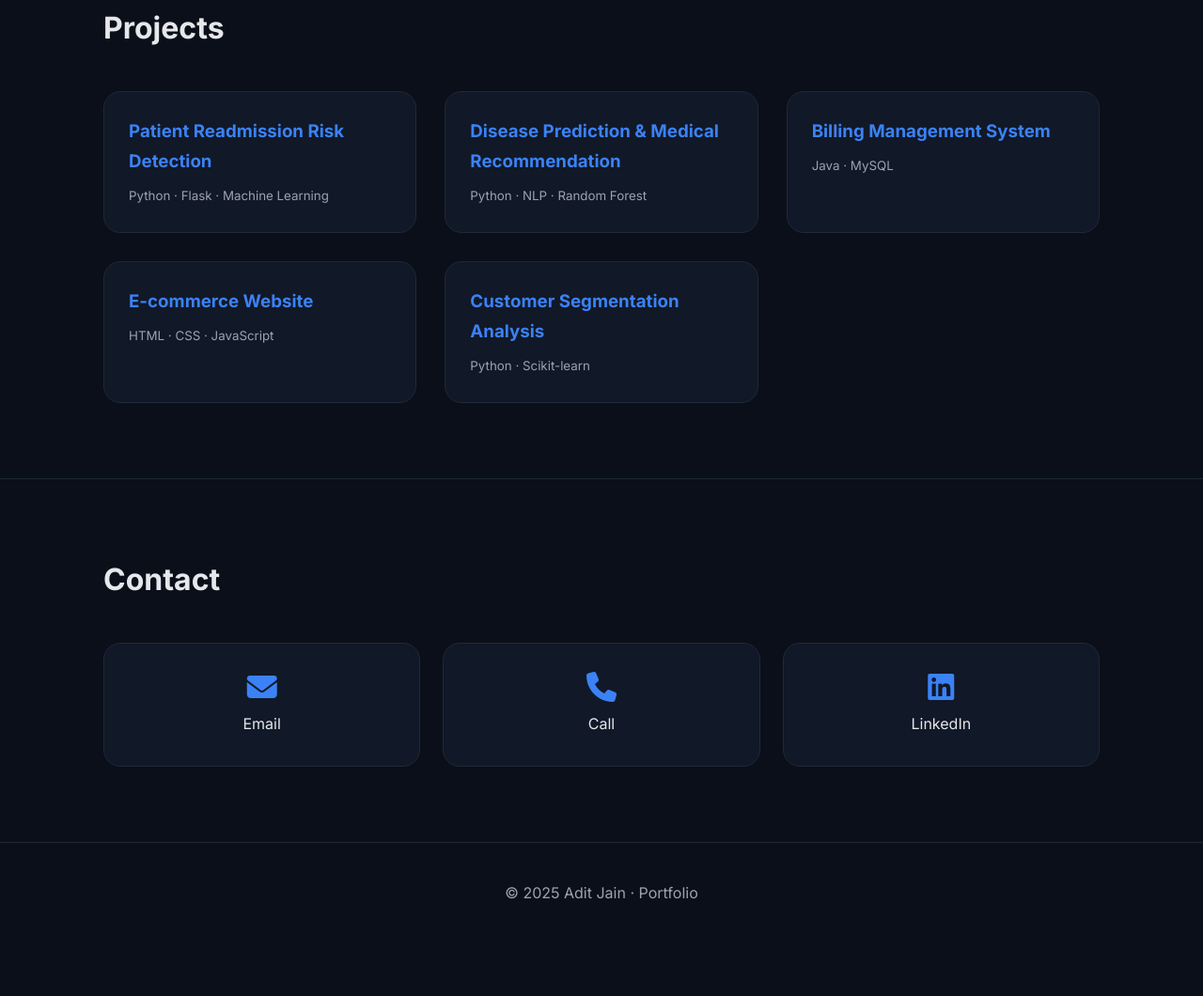
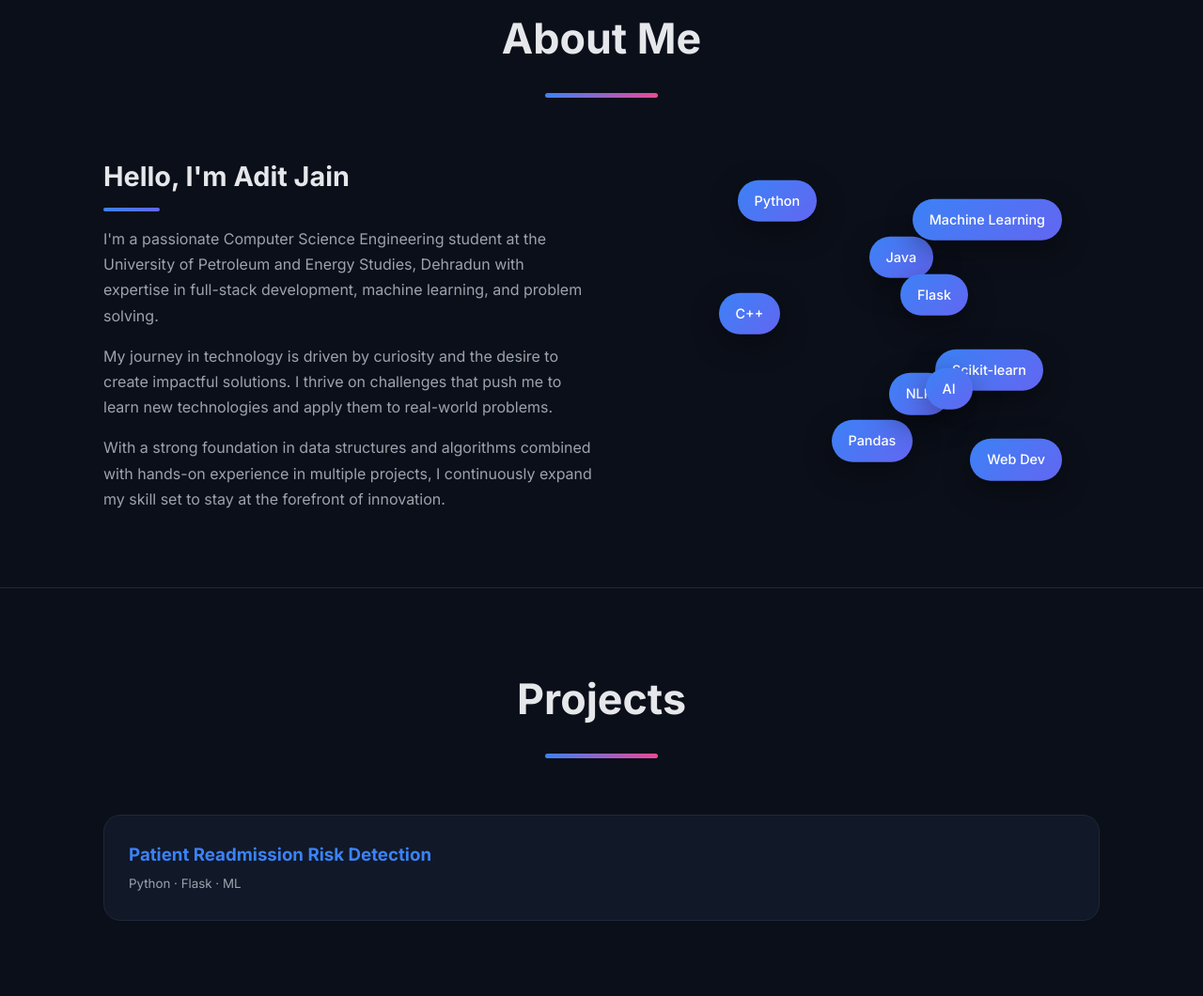
Before and after one commit to Adit-2005/dscscwwwwww, a plain HTML site: page index.html in a window 1280 px wide. Shown: the part 878-1938 px from the top of the page at 94% size. Before the commit the page ends 1882 px from the top, so only its background shows below. Drawn offline with Linux system fonts and the light colour scheme.

Commit message:
index.html

```diff
--- a/index.html
+++ b/index.html
@@ -5,7 +5,6 @@
 <meta name="viewport" content="width=device-width, initial-scale=1.0">
 <title>Adit Jain | Machine Learning Engineer</title>
 
-<!-- Fonts & Icons -->
 <link href="https://fonts.googleapis.com/css2?family=Inter:wght@300;400;500;600;700&display=swap" rel="stylesheet">
 <link rel="stylesheet" href="https://cdnjs.cloudflare.com/ajax/libs/font-awesome/6.4.0/css/all.min.css">
 
@@ -29,15 +28,13 @@
 }
 
 *{margin:0;padding:0;box-sizing:border-box;font-family:'Inter',sans-serif}
-
 body{
 background:var(--bg);
 color:var(--text);
-transition:.35s;
+transition:.3s;
 line-height:1.7;
 }
 
-/* ================= GLOBAL ================= */
 .container{
 max-width:1100px;
 margin:auto;
@@ -48,12 +45,23 @@ section{
 border-top:1px solid var(--border);
 }
 
+/* ===== SECTION TITLE (MATCH IMAGE) ===== */
 .section-title{
-font-size:2rem;
-margin-bottom:40px;
+text-align:center;
+font-size:2.8rem;
+font-weight:700;
+margin-bottom:20px;
 }
 
-/* ================= THEME TOGGLE ================= */
+.section-underline{
+width:120px;
+height:5px;
+margin:0 auto 60px;
+border-radius:4px;
+background:linear-gradient(90deg,#3b82f6,#ec4899);
+}
+
+/* ===== THEME TOGGLE ===== */
 .toggle{
 position:fixed;
 top:20px;
@@ -66,7 +74,7 @@ cursor:pointer;
 z-index:1000;
 }
 
-/* ================= HERO ================= */
+/* ===== HERO ===== */
 header{
 min-height:100vh;
 display:flex;
@@ -80,22 +88,9 @@ gap:60px;
 align-items:center;
 }
 
-.hero h1{
-font-size:3.2rem;
-font-weight:700;
-}
-
-.hero h2{
-margin-top:10px;
-color:var(--muted);
-font-weight:500;
-}
-
-.hero p{
-margin-top:18px;
-color:var(--muted);
-max-width:520px;
-}
+.hero h1{font-size:3.2rem}
+.hero h2{margin-top:10px;color:var(--muted)}
+.hero p{margin-top:18px;color:var(--muted)}
 
 .hero-actions{
 margin-top:28px;
@@ -111,7 +106,6 @@ border:1px solid var(--border);
 background:var(--card);
 color:var(--text);
 text-decoration:none;
-font-weight:500;
 transition:.3s;
 display:inline-flex;
 align-items:center;
@@ -124,11 +118,8 @@ border-color:var(--accent);
 color:#fff;
 }
 
-.btn:hover{
-transform:translateY(-3px);
-}
+.btn:hover{transform:translateY(-3px)}
 
-/* ===== PHOTO ===== */
 .profile-photo{
 width:260px;
 height:260px;
@@ -138,7 +129,71 @@ border:1px solid var(--border);
 box-shadow:0 30px 80px rgba(0,0,0,.35);
 }
 
-/* ================= PROJECTS ================= */
+/* ================= ABOUT (EXACT STYLE) ================= */
+.about-wrapper{
+display:grid;
+grid-template-columns:1.2fr 1fr;
+gap:80px;
+align-items:center;
+}
+
+.about-text h3{
+font-size:1.8rem;
+margin-bottom:14px;
+}
+
+.about-text h3::after{
+content:'';
+display:block;
+width:60px;
+height:4px;
+margin-top:8px;
+background:linear-gradient(90deg,#3b82f6,#6366f1);
+border-radius:4px;
+}
+
+.about-text p{
+margin-top:16px;
+color:var(--muted);
+max-width:520px;
+}
+
+/* ===== FLOATING SKILLS ===== */
+.about-skills{
+position:relative;
+height:360px;
+}
+
+.skill-pill{
+position:absolute;
+padding:10px 18px;
+border-radius:999px;
+background:linear-gradient(135deg,#3b82f6,#6366f1);
+color:#fff;
+font-size:.9rem;
+font-weight:500;
+box-shadow:0 10px 30px rgba(0,0,0,.35);
+animation:float 6s ease-in-out infinite;
+}
+
+/* positions (carefully tuned) */
+.skill-pill:nth-child(1){top:20px;left:60px}
+.skill-pill:nth-child(2){top:80px;left:200px}
+.skill-pill:nth-child(3){top:140px;left:40px}
+.skill-pill:nth-child(4){top:40px;right:40px}
+.skill-pill:nth-child(5){top:120px;right:140px}
+.skill-pill:nth-child(6){top:200px;right:60px}
+.skill-pill:nth-child(7){bottom:40px;left:160px}
+.skill-pill:nth-child(8){bottom:90px;right:160px}
+.skill-pill:nth-child(9){bottom:20px;right:40px}
+.skill-pill:nth-child(10){top:220px;left:260px}
+
+@keyframes float{
+0%,100%{transform:translateY(0)}
+50%{transform:translateY(-14px)}
+}
+
+/* ===== PROJECTS ===== */
 .projects{
 display:grid;
 grid-template-columns:repeat(auto-fit,minmax(300px,1fr));
@@ -159,16 +214,10 @@ transform:translateY(-6px);
 border-color:var(--accent);
 }
 
-.project-card h3{
-color:var(--accent);
-margin-bottom:6px;
-}
+.project-card h3{color:var(--accent)}
+.project-card small{color:var(--muted)}
 
-.project-card small{
-color:var(--muted);
-}
-
-/* ================= MODAL ================= */
+/* ===== MODAL ===== */
 .modal{
 position:fixed;
 inset:0;
@@ -181,275 +230,156 @@ z-index:2000;
 
 .modal-content{
 background:var(--card);
+padding:30px;
 border-radius:20px;
-padding:30px;
 max-width:600px;
 width:90%;
-animation:scaleIn .25s ease;
 }
 
-@keyframes scaleIn{
-from{transform:scale(.9);opacity:0}
-to{transform:scale(1);opacity:1}
-}
-
-.close{
-float:right;
-font-size:1.5rem;
-cursor:pointer;
-}
-
-.modal-content h3{
-color:var(--accent);
-margin-bottom:12px;
-}
-
-.modal-content p{
-color:var(--muted);
-margin-bottom:16px;
-}
+.close{float:right;font-size:1.5rem;cursor:pointer}
 
 .github-btn{
+margin-top:16px;
 display:inline-flex;
-align-items:center;
 gap:8px;
 padding:10px 18px;
 border-radius:10px;
 background:var(--accent);
 color:#fff;
 text-decoration:none;
-font-weight:500;
-transition:.3s;
 }
 
-.github-btn:hover{
-transform:translateY(-3px);
-opacity:.9;
-}
-
-/* ================= CONTACT ================= */
-.contact{
-display:grid;
-grid-template-columns:repeat(auto-fit,minmax(240px,1fr));
-gap:24px;
-}
-
-.contact-card{
-background:var(--card);
-border:1px solid var(--border);
-padding:30px;
-border-radius:18px;
-text-align:center;
-cursor:pointer;
-transition:.3s;
-}
-
-.contact-card:hover{
-transform:translateY(-5px);
-border-color:var(--accent);
-}
-
-.contact-card i{
-font-size:2rem;
-color:var(--accent);
-margin-bottom:10px;
-}
-
-/* ================= FOOTER ================= */
-footer{
-border-top:1px solid var(--border);
-text-align:center;
-padding:40px 20px;
-color:var(--muted);
-}
-
-/* ================= RESPONSIVE ================= */
+/* ===== RESPONSIVE ===== */
 @media(max-width:900px){
-.hero{
+.hero,.about-wrapper{
 grid-template-columns:1fr;
 text-align:center;
 }
-.profile-photo{
-margin:auto;
-}
-.hero-actions{
-justify-content:center;
-}
+.profile-photo{margin:auto}
+.about-text p{margin:auto}
+.about-skills{margin-top:40px}
+.hero-actions{justify-content:center}
 }
 </style>
 </head>
 
 <body>
 
-<!-- THEME TOGGLE -->
 <div class="toggle" onclick="toggleTheme()">
 <i class="fas fa-adjust"></i>
 </div>
 
-<!-- ================= HERO ================= -->
+<!-- HERO -->
 <header>
 <div class="container hero">
 <div>
 <h1>Adit Jain</h1>
 <h2>Machine Learning Engineer · Backend Developer</h2>
 <p>
-IBM SDE Intern & AI/ML Intern with experience building production-grade
-machine learning systems in healthcare and fintech.
+IBM SDE Intern & AI/ML Intern with experience building
+production-grade ML systems.
 </p>
-
 <div class="hero-actions">
-<a class="btn primary" href="#projects">
-<i class="fas fa-diagram-project"></i> Projects
-</a>
-
-<a class="btn" href="resume/Adit_Jain_Resume.pdf" download>
-<i class="fas fa-file-download"></i> Resume
-</a>
+<a class="btn primary" href="#projects">Projects</a>
+<a class="btn" href="resume/Adit_Jain_Resume.pdf" download>Resume</a>
 </div>
 </div>
-
-<img src="images/profile.jpg" alt="Adit Jain" class="profile-photo">
+<img src="images/profile.jpg" class="profile-photo">
 </div>
 </header>
 
-<!-- ================= PROJECTS ================= -->
-<section id="projects">
+<!-- ABOUT -->
+<section>
 <div class="container">
-<h2 class="section-title">Projects</h2>
+<h2 class="section-title">About Me</h2>
+<div class="section-underline"></div>
 
-<div class="projects">
+<div class="about-wrapper">
+<div class="about-text">
+<h3>Hello, I'm Adit Jain</h3>
 
-<div class="project-card" onclick="openModal(
-'Patient Readmission Risk Detection',
-'Built a machine learning system to predict 30-day hospital readmissions. Used Random Forest, Logistic Regression, and XGBoost models achieving 93% precision. Deployed as Flask-based REST APIs for real-time hospital workflows.',
-'https://github.com/Adit-2005/Patient-Readmission-Risk-Detection'
-)">
-<h3>Patient Readmission Risk Detection</h3>
-<small>Python · Flask · Machine Learning</small>
+<p>
+I'm a passionate Computer Science Engineering student at the University
+of Petroleum and Energy Studies, Dehradun with expertise in full-stack
+development, machine learning, and problem solving.
+</p>
+
+<p>
+My journey in technology is driven by curiosity and the desire to create
+impactful solutions. I thrive on challenges that push me to learn new
+technologies and apply them to real-world problems.
+</p>
+
+<p>
+With a strong foundation in data structures and algorithms combined with
+hands-on experience in multiple projects, I continuously expand my
+skill set to stay at the forefront of innovation.
+</p>
 </div>
 
-<div class="project-card" onclick="openModal(
-'Disease Prediction & Medical Recommendation',
-'Developed an AI-powered system that predicts diseases from symptoms using NLP and fuzzy matching. Achieved 88% accuracy with a Random Forest model.',
-'https://github.com/Adit-2005/Medipath-Medicine-Recommendation-system'
-)">
-<h3>Disease Prediction & Medical Recommendation</h3>
-<small>Python · NLP · Random Forest</small>
-</div>
-
-<div class="project-card" onclick="openModal(
-'Billing Management System',
-'Designed a billing platform handling 1000+ monthly transactions with profit/loss analytics, reporting, and optimized database queries.',
-'https://github.com/Adit-2005/Billing-Management-System'
-)">
-<h3>Billing Management System</h3>
-<small>Java · MySQL</small>
-</div>
-
-<div class="project-card" onclick="openModal(
-'E-commerce Website',
-'Built a full-stack e-commerce platform with authentication, product search, cart, and checkout features.',
-'#'
-)">
-<h3>E-commerce Website</h3>
-<small>HTML · CSS · JavaScript</small>
-</div>
-
-<div class="project-card" onclick="openModal(
-'Customer Segmentation Analysis',
-'Performed customer segmentation using K-means clustering to identify purchasing patterns and generate business insights.',
-'#'
-)">
-<h3>Customer Segmentation Analysis</h3>
-<small>Python · Scikit-learn</small>
-</div>
-
-</div>
-</div>
-</section>
-
-<!-- ================= CONTACT ================= -->
-<section>
-<div class="container">
-<h2 class="section-title">Contact</h2>
-
-<div class="contact">
-<div class="contact-card" onclick="location.href='mailto:aditjain042@gmail.com'">
-<i class="fas fa-envelope"></i>
-<p>Email</p>
-</div>
-
-<div class="contact-card" onclick="location.href='tel:+917300115590'">
-<i class="fas fa-phone"></i>
-<p>Call</p>
-</div>
-
-<div class="contact-card" onclick="window.open('https://www.linkedin.com/in/adit-jain2005','_blank')">
-<i class="fab fa-linkedin"></i>
-<p>LinkedIn</p>
+<div class="about-skills">
+<div class="skill-pill">Python</div>
+<div class="skill-pill">Java</div>
+<div class="skill-pill">C++</div>
+<div class="skill-pill">Machine Learning</div>
+<div class="skill-pill">Flask</div>
+<div class="skill-pill">Scikit-learn</div>
+<div class="skill-pill">Pandas</div>
+<div class="skill-pill">NLP</div>
+<div class="skill-pill">Web Dev</div>
+<div class="skill-pill">AI</div>
 </div>
 </div>
 </div>
 </section>
 
-<footer>
-© 2025 Adit Jain · Portfolio
-</footer>
+<!-- PROJECTS -->
+<section id="projects">
+<div class="container">
+<h2 class="section-title">Projects</h2>
+<div class="section-underline"></div>
 
-<!-- ================= MODAL ================= -->
+<div class="projects">
+<div class="project-card" onclick="openModal(
+'Patient Readmission Risk Detection',
+'ML system predicting 30-day hospital readmissions with 93% precision.',
+'https://github.com/Adit-2005/Patient-Readmission-Risk-Detection'
+)">
+<h3>Patient Readmission Risk Detection</h3>
+<small>Python · Flask · ML</small>
+</div>
+</div>
+</div>
+</section>
+
+<!-- MODAL -->
 <div class="modal" id="modal">
 <div class="modal-content">
 <span class="close" onclick="closeModal()">&times;</span>
 <h3 id="modalTitle"></h3>
 <p id="modalDesc"></p>
-<a id="modalGithub" class="github-btn" target="_blank">
-<i class="fab fa-github"></i> View on GitHub
-</a>
+<a id="modalGithub" class="github-btn" target="_blank">GitHub</a>
 </div>
 </div>
 
 <script>
-/* ===== THEME ===== */
 function toggleTheme(){
 document.body.classList.toggle('light');
-localStorage.setItem(
-'theme',
-document.body.classList.contains('light')?'light':'dark'
-);
+localStorage.setItem('theme',
+document.body.classList.contains('light')?'light':'dark');
 }
-if(localStorage.getItem('theme')==='light'){
+if(localStorage.getItem('theme')==='light')
 document.body.classList.add('light');
+
+function openModal(t,d,l){
+modal.style.display='flex';
+modalTitle.innerText=t;
+modalDesc.innerText=d;
+modalGithub.href=l;
 }
-
-/* ===== MODAL ===== */
-function openModal(title, desc, github){
-document.getElementById('modalTitle').innerText = title;
-document.getElementById('modalDesc').innerText = desc;
-
-const btn = document.getElementById('modalGithub');
-if(github && github !== '#'){
-btn.href = github;
-btn.style.display = 'inline-flex';
-}else{
-btn.style.display = 'none';
-}
-
-document.getElementById('modal').style.display = 'flex';
-}
-
-function closeModal(){
-document.getElementById('modal').style.display = 'none';
-}
-
-/* ESC KEY CLOSE */
-document.addEventListener('keydown', e=>{
-if(e.key === 'Escape') closeModal();
-});
-
-/* CLICK OUTSIDE CLOSE */
-document.getElementById('modal').addEventListener('click', e=>{
-if(e.target.id === 'modal') closeModal();
-});
+function closeModal(){modal.style.display='none'}
+document.addEventListener('keydown',e=>{if(e.key==='Escape')closeModal()});
+modal.addEventListener('click',e=>{if(e.target===modal)closeModal()});
 </script>
 
 </body>
```
